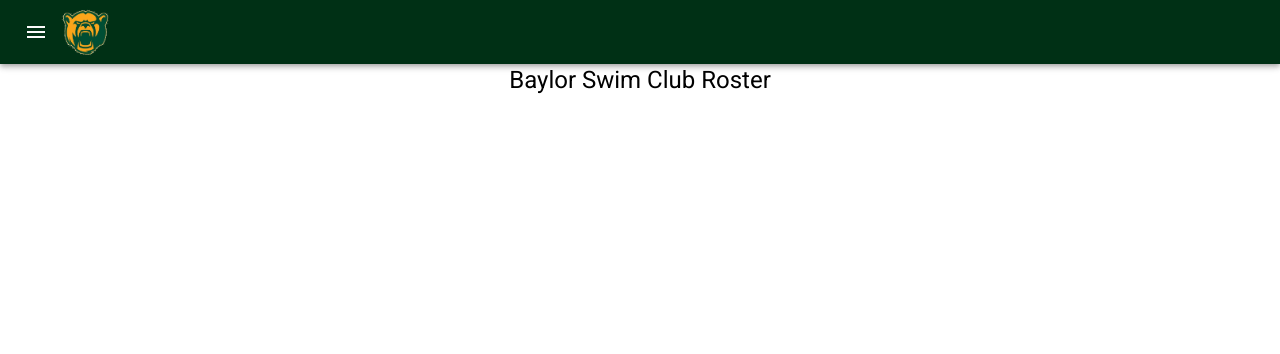
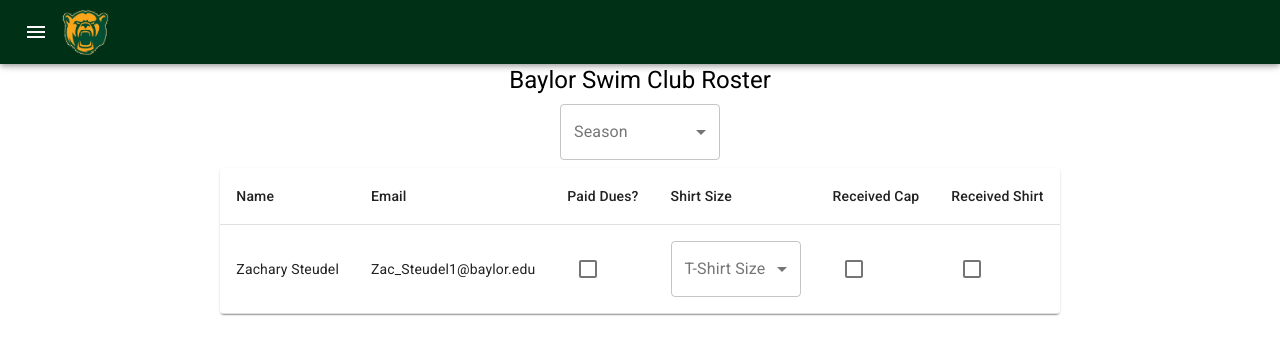
Before and after one commit to Rafnel/BUSwimming, a React (Create React App) app: page /roster in a window 1280 px wide. Shown: the top 354 px of the page. Built offline with nearby package versions, Linux system fonts and the light colour scheme; no server answers.

Commit message:
added backend components for retrieving seasons for swim club

```diff
--- a/package.json
+++ b/package.json
@@ -9,6 +9,7 @@
     "@testing-library/jest-dom": "^4.2.4",
     "@testing-library/react": "^9.3.2",
     "@testing-library/user-event": "^7.1.2",
+    "axios": "^0.19.2",
     "mobx": "^5.15.4",
     "mobx-react": "^6.1.8",
     "react": "^16.12.0",
--- a/src/App.jsx
+++ b/src/App.jsx
@@ -4,12 +4,13 @@ import { Provider, observer } from 'mobx-react';
 import UIStateStore from './utils/state/UIStateStore';
 import MenuDrawer from './components/MenuDrawer';
 import Routes from './pages/Routes';
+import RosterStateStore from './utils/state/RosterStateStore';
 
 
 const App = observer(class App extends React.Component {
     render(){
         return(
-            <Provider uiState = {new UIStateStore()}>
+            <Provider uiState = {new UIStateStore()} rosterState = {new RosterStateStore()}>
                 <div>
                     <HeaderBar/>
                     <Routes/>
--- a/src/components/HeaderBar.jsx
+++ b/src/components/HeaderBar.jsx
@@ -19,7 +19,7 @@ const HeaderBar = inject("uiState")(observer(class HeaderBar extends React.Compo
                         <MenuIcon/>
                     </IconButton>
 
-                    <img height = "50px" src = {logo}/>
+                    <img alt = "BU Logo" height = "50px" src = {logo}/>
                 </Toolbar>
             </AppBar>
         )
--- /dev/null
+++ b/src/components/RosterTable.jsx
@@ -0,0 +1,57 @@
+import React from 'react';
+import { TableContainer, Table, TableHead, TableRow, TableCell, Paper, TableBody, Checkbox, FormControl, InputLabel, Select, MenuItem } from '@material-ui/core';
+import { inject, observer } from 'mobx-react';
+
+
+const RosterTable = inject("rosterState")(observer(class RosterTable extends React.Component{
+    render(){
+        return(
+            <TableContainer component = {Paper}>
+                <Table>
+                    <TableHead>
+                        <TableRow>
+                            <TableCell>Name</TableCell>
+                            <TableCell>Email</TableCell>
+                            <TableCell>Paid Dues?</TableCell>
+                            <TableCell>Shirt Size</TableCell>
+                            <TableCell>Received Cap</TableCell>
+                            <TableCell>Received Shirt</TableCell>
+                        </TableRow>
+                    </TableHead>
+
+                    <TableBody>
+                        <TableRow key = "test">
+                            <TableCell>Zachary Steudel</TableCell>
+                            <TableCell>Zac_Steudel1@baylor.edu</TableCell>
+                            <TableCell>
+                                <Checkbox color = "primary"/>
+                            </TableCell>
+                            <TableCell>
+                                <FormControl variant = "outlined">
+                                    <InputLabel>T-Shirt Size</InputLabel>
+                                    <Select
+                                        labelWidth = {80}
+                                        style = {{width: 130}}
+                                    >
+                                        <MenuItem value = "Small">Small</MenuItem>
+                                        <MenuItem value = "Medium">Medium</MenuItem>
+                                        <MenuItem value = "Large">Large</MenuItem>
+                                        <MenuItem value = "XL">XL</MenuItem>
+                                    </Select>
+                                </FormControl>
+                            </TableCell>
+                            <TableCell>
+                                <Checkbox color = "primary"/>
+                            </TableCell>
+                            <TableCell>
+                                <Checkbox color = "primary"/>
+                            </TableCell>
+                        </TableRow>
+                    </TableBody>
+                </Table>
+            </TableContainer>
+        )
+    }
+}));
+
+export default RosterTable;
--- /dev/null
+++ b/src/components/SeasonsSelector.jsx
@@ -0,0 +1,83 @@
+import React from 'react';
+import { FormControl, InputLabel, Select, MenuItem } from '@material-ui/core';
+import { getSeasons } from '../utils/API/seasonsAPI';
+import { inject, observer } from 'mobx-react';
+import { getSwimmersForSeason } from '../utils/API/swimmersAPI';
+
+//function will return the most current season of swimming
+export function returnMostRecentSeason(seasons){
+    let year = "";
+    let season = "";
+
+    for(let i = 0; i < seasons.length; i++){
+        //if this season has a greater year, then update our year
+        if(seasons[i].season_year > year){
+            //set our season year to this one
+            year = seasons[i].season_year.N;
+            season = seasons[i].season_name.S;
+        }
+        //else if the season year is the same and the season semester is fall, this is more recent than spring.
+        else if(seasons[i].season_year.N === year && seasons[i].season_name.S === "Fall"){
+            season = "Fall";
+        }
+    }
+
+    let seasonString = season + " " + year;
+    return seasonString;
+}
+
+const SeasonsSelector = inject("rosterState")(observer(class SeasonsSelector extends React.Component{
+    returnSeasons = () => {
+        if(this.props.rosterState.seasons === null){
+            return <MenuItem value = "">Loading...</MenuItem>
+        }
+        else{
+            //push all the seasons to be selectable menu items for the selector
+            let items = [];
+            items.push(<MenuItem key = {-1} value = "">None</MenuItem>);
+            for(let i = 0; i < this.props.rosterState.seasons.length; i++){
+                let season = this.props.rosterState.seasons[i];
+                let selectString = season.season_name.S + " " + season.season_year.N;
+
+                items.push(<MenuItem key = {i} value = {selectString ? selectString : ""}>{selectString}</MenuItem>);
+            }
+
+            return items;
+        }
+    }
+
+    onSelectChange = async (event) => {
+        this.props.rosterState.selectedSeason = event.target.value;
+
+    }
+
+    render(){
+        return(
+            <FormControl variant = "outlined">
+                <InputLabel>Season</InputLabel>
+                <Select
+                    defaultValue = ""
+                    value = {this.props.rosterState.selectedSeason}
+                    labelWidth = {60}
+                    style = {{width: 160}}
+                    onChange = {this.onSelectChange}
+                >
+                    {this.returnSeasons()}
+                </Select>
+            </FormControl>
+        )
+    }
+
+    async componentDidMount(){
+        //get the seasons from the seasons table
+        this.props.rosterState.seasons = await getSeasons();
+        //update the state of the selected season with the MOST CURRENT swim season.
+        this.props.rosterState.selectedSeason = returnMostRecentSeason(this.props.rosterState.seasons);
+        //update the swimmers list with swimmers from this season.
+        let seasonData = this.props.rosterState.selectedSeason.split(" ");
+        this.props.rosterState.swimmers = await getSwimmersForSeason(seasonData[0], seasonData[1]);
+        console.log(JSON.stringify(this.props.rosterState.swimmers));
+    }
+}));
+
+export default SeasonsSelector;
--- a/src/pages/RosterPage.jsx
+++ b/src/pages/RosterPage.jsx
@@ -1,15 +1,25 @@
 import React from 'react';
 import { observer } from 'mobx-react';
 import { Grid, Typography } from '@material-ui/core';
+import RosterTable from '../components/RosterTable';
+import SeasonsSelector from '../components/SeasonsSelector';
 
 const RosterPage = class RosterPage extends React.Component {
     render(){
         return(
-            <Grid container justify = "center" alignItems = "center">
+            <Grid container spacing = {1} direction = "column" justify = "center" alignItems = "center">
                 <Grid item>
                     <Typography variant = "h5">
                         Baylor Swim Club Roster
                     </Typography>
+                </Grid>
+
+                <Grid item>
+                    <SeasonsSelector/>
+                </Grid>
+
+                <Grid item>
+                    <RosterTable/>
                 </Grid>
             </Grid>
         )
--- /dev/null
+++ b/src/utils/API/seasonsAPI.js
@@ -0,0 +1,8 @@
+const axios = require('axios');
+const backendURL = "https://xygwbmimx2.execute-api.us-east-1.amazonaws.com/Prod";
+//file will contain any API related to handling data from the seasons table in DynamoDB
+
+export async function getSeasons(){
+    const result = await axios.get(backendURL);
+    return result.data.Items;
+}
--- /dev/null
+++ b/src/utils/API/swimmersAPI.js
@@ -0,0 +1,9 @@
+const axios = require('axios');
+const backendURL = "https://iowvglieh8.execute-api.us-east-1.amazonaws.com/Prod";
+//file will contain any API related to handling data from the swimmers table in DynamoDB
+
+export async function getSwimmersForSeason(season_name, season_year){
+    const result = await axios.get(backendURL + "/season/" + season_name + "/" + season_year);
+
+    return result.data.Items;
+}
--- /dev/null
+++ b/src/utils/state/RosterStateStore.js
@@ -0,0 +1,13 @@
+import { decorate, observable } from "mobx";
+
+export default class RosterStateStore{
+    seasons = null;
+    selectedSeason = "";
+    swimmers = null;
+}
+
+decorate(RosterStateStore, {
+    seasons: observable,
+    selectedSeason: observable,
+    swimmers: observable
+});
```
Also changed, not shown: 1 other file (tests, documents, lock files or other folders).
